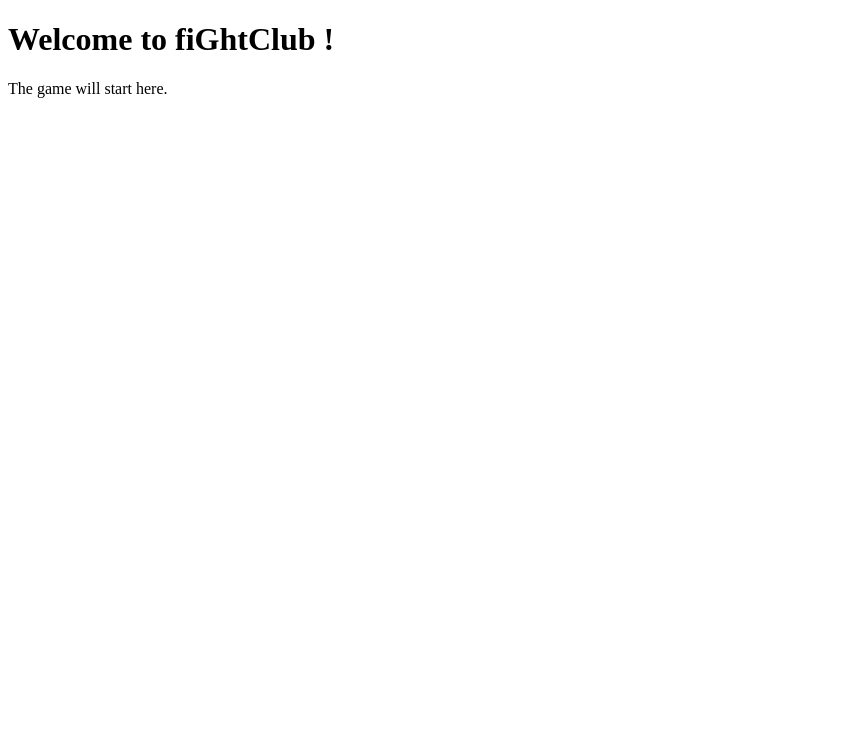
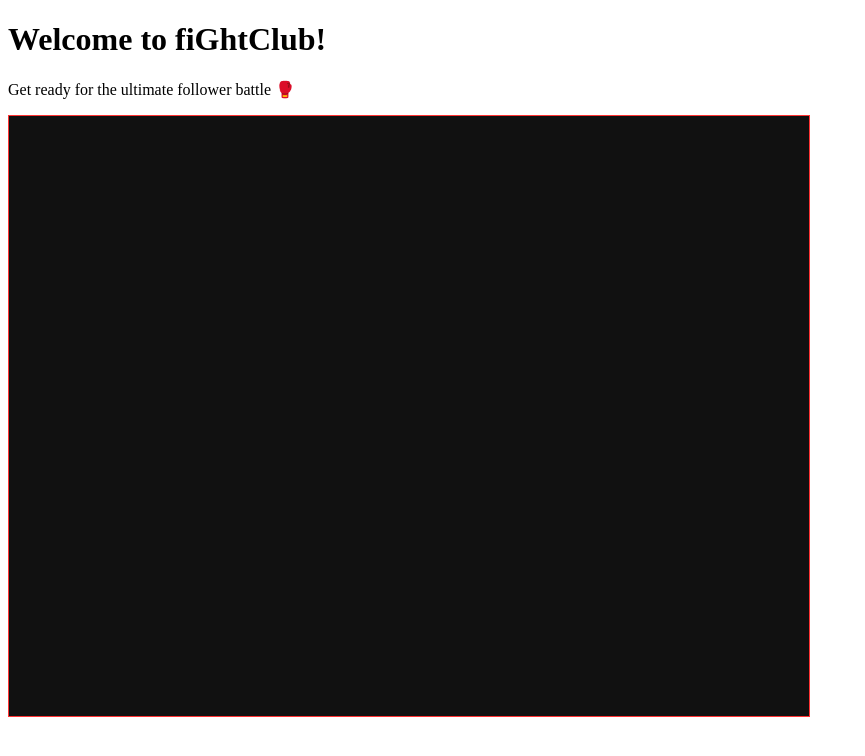
Before and after one commit to fiGhtorUnfollow/fiGhtClub.np, a plain HTML site: page index.html in a window 1280 px wide. Shown: the whole page, without its empty margins (0-865 px from the left). Drawn offline with Linux system fonts and the light colour scheme.

Commit message:
Update index.html

```diff
--- a/index.html
+++ b/index.html
@@ -4,7 +4,12 @@
   <title>fiGhtClub.np</title>
 </head>
 <body>
-  <h1>Welcome to fiGhtClub !</h1>
-  <p>The game will start here.</p>
+  <h1>Welcome to fiGhtClub!</h1>
+  <p>Get ready for the ultimate follower battle 🥊</p>
+
+  <canvas id="battlefield" width="800" height="600" style="border:1px solid #ff3333; background-color:#111;"></canvas>
+
+  <script src="script.js"></script>
 </body>
+
 </html>
```
